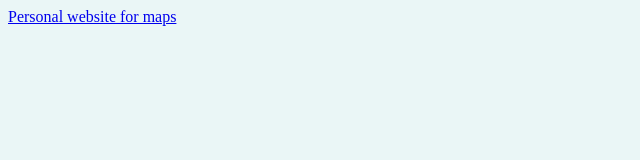
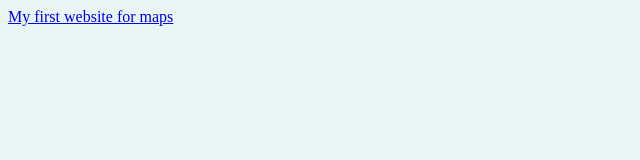
Before and after one commit to sano84/webdevelopmentCV, a plain HTML site: page map.html in a window 1280 px wide. Shown: the full height of the page, 0-640 px from the left. Drawn offline with Linux system fonts and the light colour scheme.

Commit message:
correction

```diff
--- a/map.html
+++ b/map.html
@@ -6,6 +6,6 @@
     <link rel="stylesheet" href="css/styles.css">
   </head>
   <body>
-    <a href="https://sano84.github.io/data.github.io/">Personal website for maps</a>
+    <a href="https://sano84.github.io/data.github.io/">My first website for maps</a>
   </body>
 </html>
```
Also changed, not shown: index.html (+1 -1 lines).
